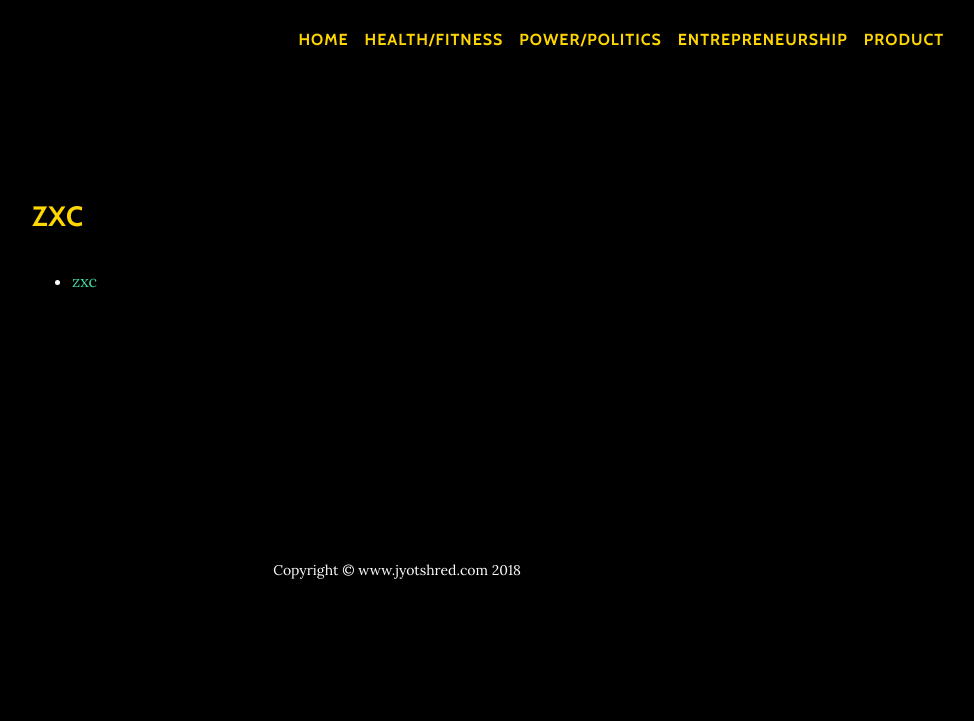
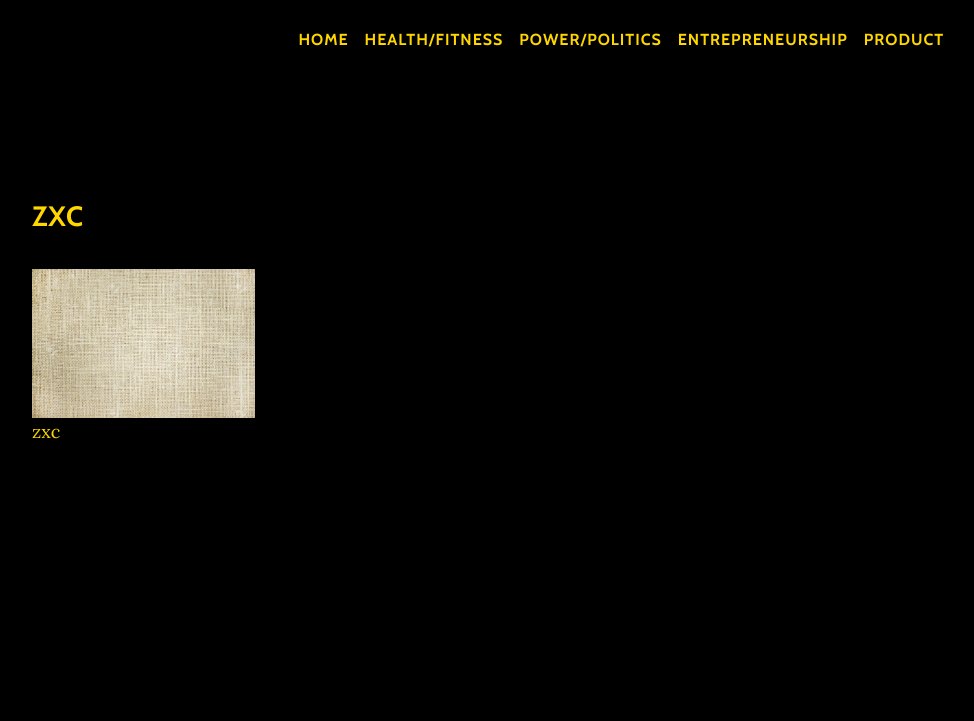
Before and after one commit to 00baker/gym, a Django app: a page that uses templates/product/view_category.html in a window 1280 px wide. Shown: the top 721 px of the page, without its empty margins (243-1217 px from the left). Before the commit the page ends 579 px from the top, so only its background shows below. Run offline with Django 3.2, Linux system fonts and the light colour scheme; data comes from the database, SQL or seed files in the repository; some libraries are stand-ins or nearby versions.

Commit message:
Update view_category.html
template update

```diff
--- a/templates/product/view_category.html
+++ b/templates/product/view_category.html
@@ -8,12 +8,27 @@
 
 {% block content %}
     {% if products %}
-        <ul>
-        {% for product in products %}
-            <li><a href="{{ product.get_absolute_url }}">{{ product.title }}</a></li>
-        {% endfor %}
-        </ul>
-    {% else %}
-        <p>There are no product.</p>
+
+        <div class="row">
+            {% for product in products %}
+                <div class="col-md-4">
+                    <div class="thumbnail">
+                        <a href="{{ product.get_absolute_url }}">
+                            <img src="{{product.image.url}}" alt="Lights" style="width:100%">
+                            <div class="caption">
+                                <p style="color: #FFD700">{{ product.title }}</p>
+                            </div>
+                        </a>
+                    </div>
+                </div>
+            {% endfor %}
+            {% else %}
+        <div class="card card-outline-primary mb-3 text-center" style="background-color: black">
+            <div class="card-block">
+                <blockquote class="card-blockquote">
+                    <p style="color: #FFD700; text-align: left">There are no product.</p>
+                </blockquote>
+            </div>
+        </div>
     {% endif %}
 {% endblock %}
```
